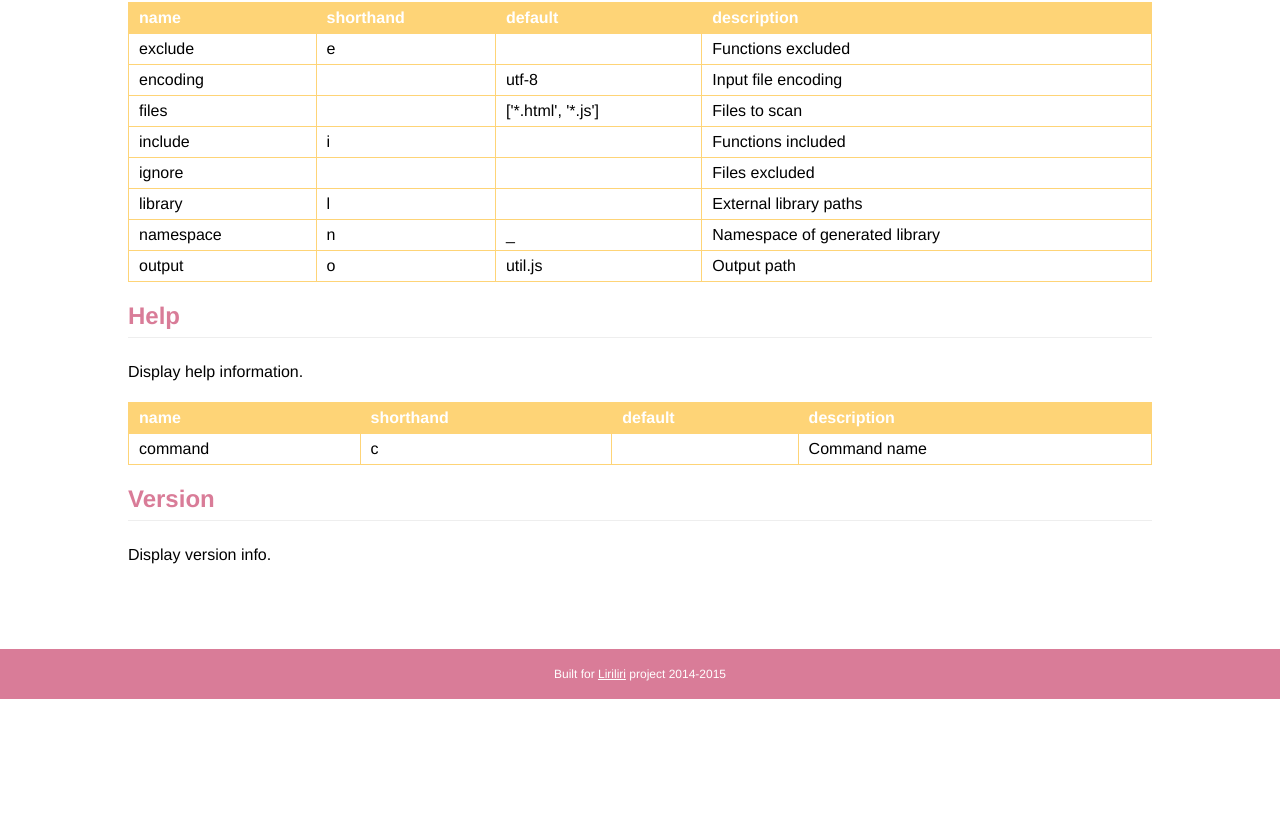
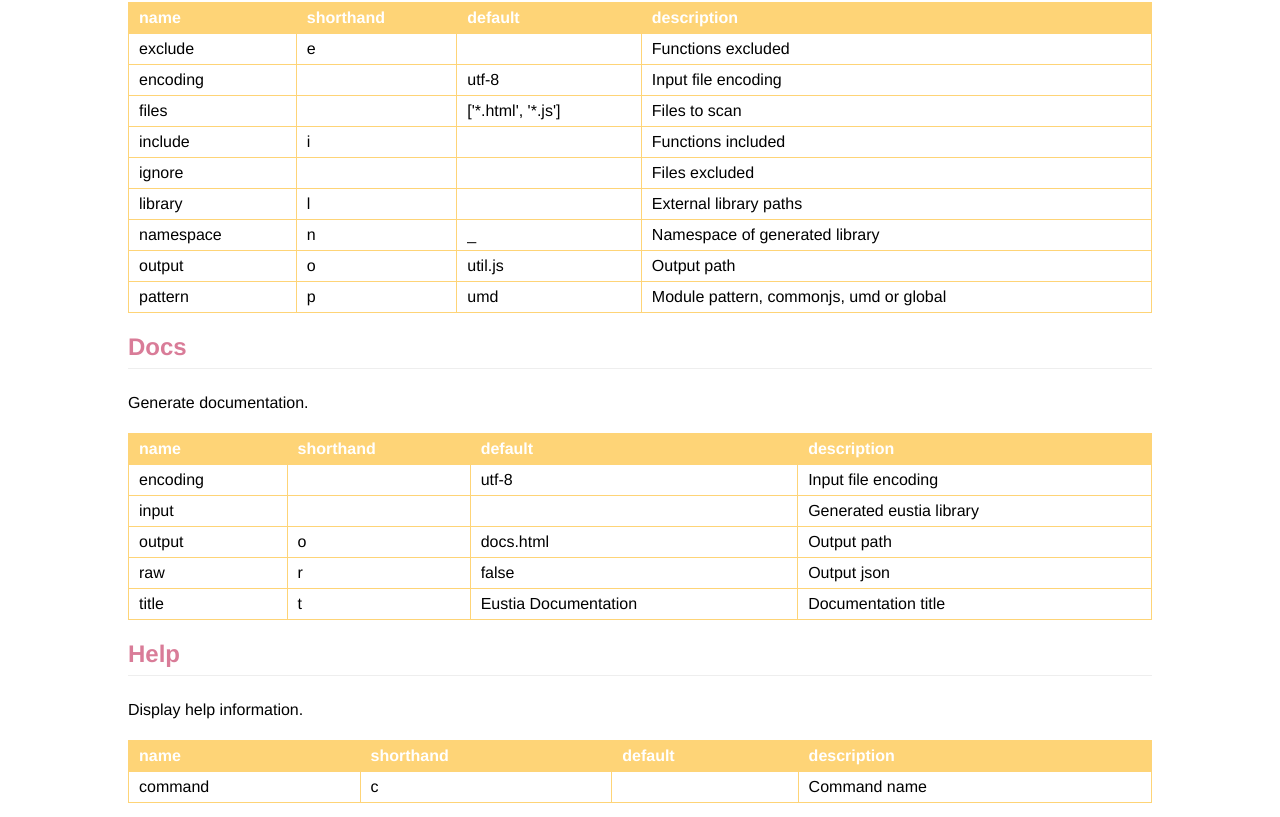
Before and after one commit to liriliri/eustia, a plain HTML site: page api.html in a window 1280 px wide. Shown: the part 373-1190 px from the top of the page. Before the commit the page ends 1072 px from the top, so only its background shows below. Drawn offline with Linux system fonts and the light colour scheme.

Commit message:
Add: Docs command

```diff
--- a/api.html
+++ b/api.html
@@ -65,6 +65,56 @@
 <td>util.js</td>
 <td>Output path</td>
 </tr>
+<tr>
+<td>pattern</td>
+<td>p</td>
+<td>umd</td>
+<td>Module pattern, commonjs, umd or global</td>
+</tr>
+</tbody>
+</table>
+<h2 id="docs">Docs</h2>
+<p>Generate documentation.</p>
+<table>
+<thead>
+<tr>
+<th>name</th>
+<th>shorthand</th>
+<th>default</th>
+<th>description</th>
+</tr>
+</thead>
+<tbody>
+<tr>
+<td>encoding</td>
+<td></td>
+<td>utf-8</td>
+<td>Input file encoding</td>
+</tr>
+<tr>
+<td>input</td>
+<td></td>
+<td></td>
+<td>Generated eustia library</td>
+</tr>
+<tr>
+<td>output</td>
+<td>o</td>
+<td>docs.html</td>
+<td>Output path</td>
+</tr>
+<tr>
+<td>raw</td>
+<td>r</td>
+<td>false</td>
+<td>Output json</td>
+</tr>
+<tr>
+<td>title</td>
+<td>t</td>
+<td>Eustia Documentation</td>
+<td>Documentation title</td>
+</tr>
 </tbody>
 </table>
 <h2 id="help">Help</h2>
```
